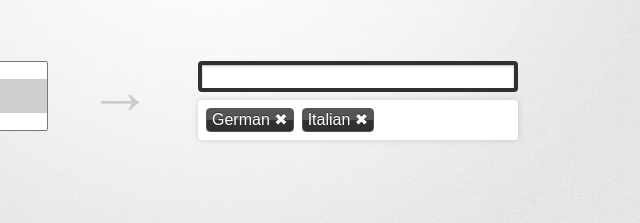
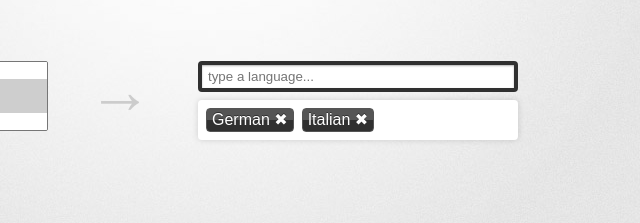
Before and after one commit to tameraydin/jquery-easyselect, a plain HTML site: page index.html in a window 1280 px wide. Shown: the part 274-497 px from the top of the page, 432-1072 px from the left. Drawn offline with nearby package versions, Linux system fonts and the light colour scheme; a web font is replaced by a local one.

Commit message:
a placeholder is added to demo field

```diff
--- a/index.html
+++ b/index.html
@@ -165,6 +165,7 @@
             e.preventDefault();
             $('#demoSelect').data('easySelect').refresh();
           });
+          $('.easyselect-field').attr('placeholder', 'type a language...');
         </script>
 
 
```
